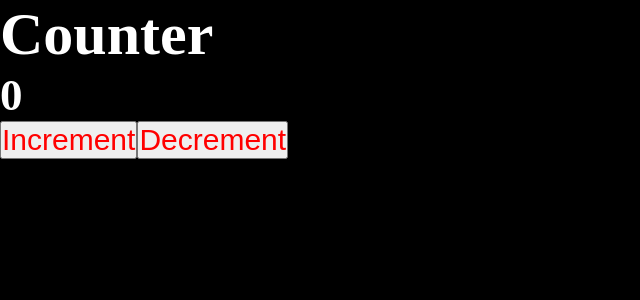
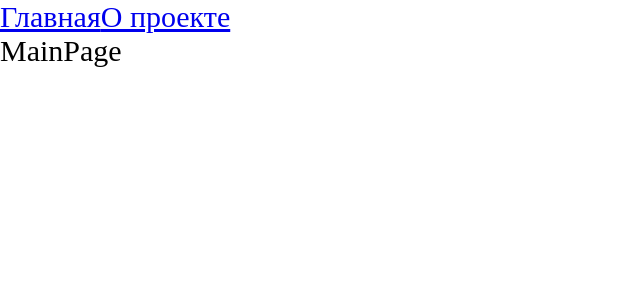
Before and after one commit to yakut54/react-try-3, a React app: page / in a window 1280 px wide. Shown: the top 300 px of the page, without its empty margins (0-640 px from the left). Built offline with nearby package versions, Linux system fonts and the light colour scheme.

Commit message:
Routing. Lazy waiting with code separation

```diff
--- a/src/App.tsx
+++ b/src/App.tsx
@@ -1,12 +1,22 @@
-import React, {Component} from 'react';
-import {Counter} from "./components/Counter";
+import React, {Component, Suspense} from 'react';
 import './index.scss';
+import {Link, Route, Routes} from "react-router-dom";
+import {AboutPageAsync} from "./pages/AboutPage/AboutPage.async";
+import {MainPageAsync} from "./pages/MainPage/MainPage.async"
 
 export class App extends Component {
     render() {
         return (
             <div className={'app'}>
-                <Counter />
+                <Link to={'/'}>Главная</Link>
+                <Link to={'/about'}>О проекте</Link>
+
+                <Suspense fallback={<div>Loading...</div>}>
+                    <Routes>
+                        <Route path={'/about'} element={<AboutPageAsync/>}/>
+                        <Route path={'/'} element={<MainPageAsync/>}/>
+                    </Routes>
+                </Suspense>
             </div>
         );
     }
--- a/src/index.tsx
+++ b/src/index.tsx
@@ -1,7 +1,10 @@
 import {render} from 'react-dom';
 import {App} from "./App";
+import {BrowserRouter} from "react-router-dom";
 
 render(
-    <App/>,
+    <BrowserRouter>
+        <App/>
+    </BrowserRouter>,
     document.getElementById('root')
 )
--- /dev/null
+++ b/src/pages/AboutPage/AboutPage.async.tsx
@@ -0,0 +1,9 @@
+import {lazy, LazyExoticComponent} from "react";
+
+export const AboutPageAsync: LazyExoticComponent<() => JSX.Element> = lazy(() =>
+    new Promise(resolve =>
+        setTimeout(() => {
+            resolve(import('./AboutPage'));
+        }, 500)
+    )
+);
--- /dev/null
+++ b/src/pages/AboutPage/AboutPage.tsx
@@ -0,0 +1,11 @@
+import React from 'react';
+
+const AboutPage = () => {
+    return (
+        <div>
+            AboutPage
+        </div>
+    );
+};
+
+export default AboutPage;
--- /dev/null
+++ b/src/pages/MainPage/MainPage.async.tsx
@@ -0,0 +1,9 @@
+import {lazy, LazyExoticComponent} from "react";
+
+export const MainPageAsync: LazyExoticComponent<() => JSX.Element> = lazy(() =>
+    new Promise(resolve =>
+        setTimeout(() => {
+            resolve(import('./MainPage'));
+        }, 500)
+    )
+);
--- /dev/null
+++ b/src/pages/MainPage/MainPage.tsx
@@ -0,0 +1,11 @@
+import React from 'react';
+
+const MainPage = () => {
+    return (
+        <div>
+            MainPage
+        </div>
+    );
+};
+
+export default MainPage;
```
